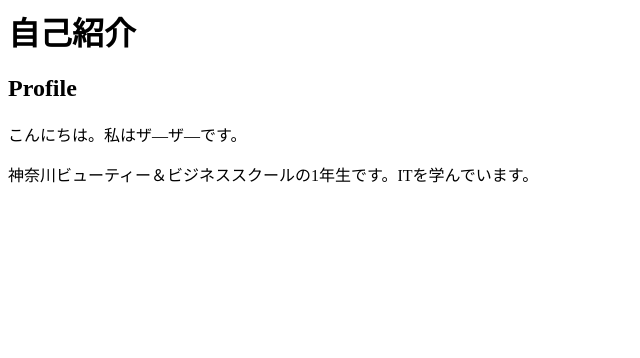
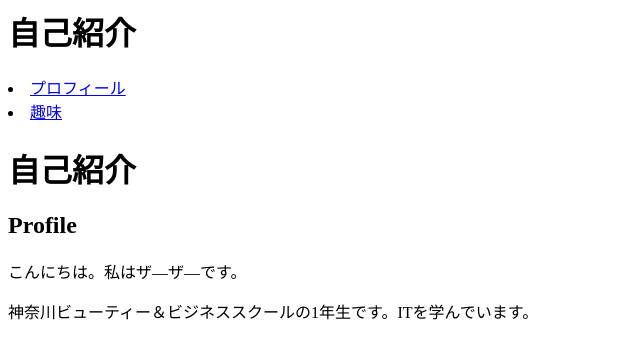
Before and after one commit to ahk1382022-gif/web-class-2025, a plain HTML site: page index.html in a window 1280 px wide. Shown: the whole page, without its empty margins (0-640 px from the left). Drawn offline with Linux system fonts and the light colour scheme.

Commit message:
Add files via upload

```diff
--- a/index.html
+++ b/index.html
@@ -3,6 +3,21 @@
         <meta charset="utf-8"/>
         <title>ポートフォリオ</title>
 </head>
+<header>
+    <h1>自己紹介</h1>
+    <nav>
+        <nul>
+            <li><a href="#profile">プロフィール</a></li>
+            <li><a href="#hobby">趣味</a></li>
+
+
+</header>
+
+
+
+
+
+
 
     <body>
         <h1>自己紹介</h1>
```
